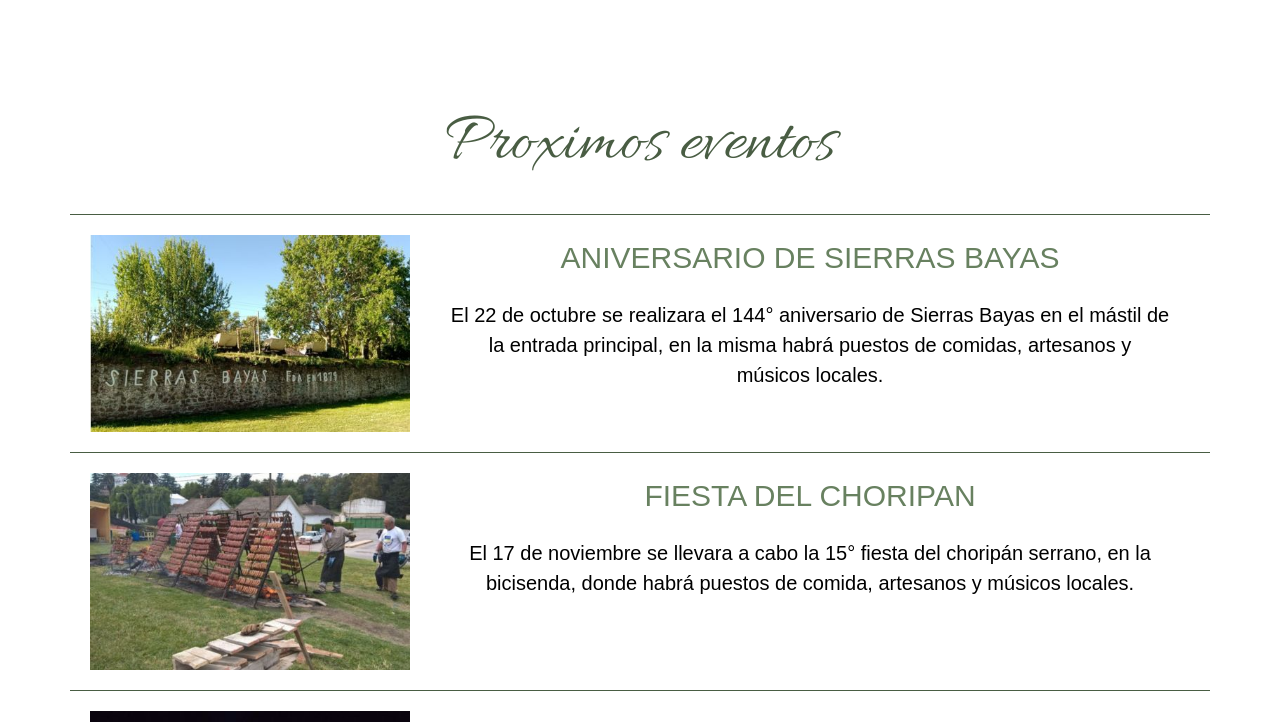
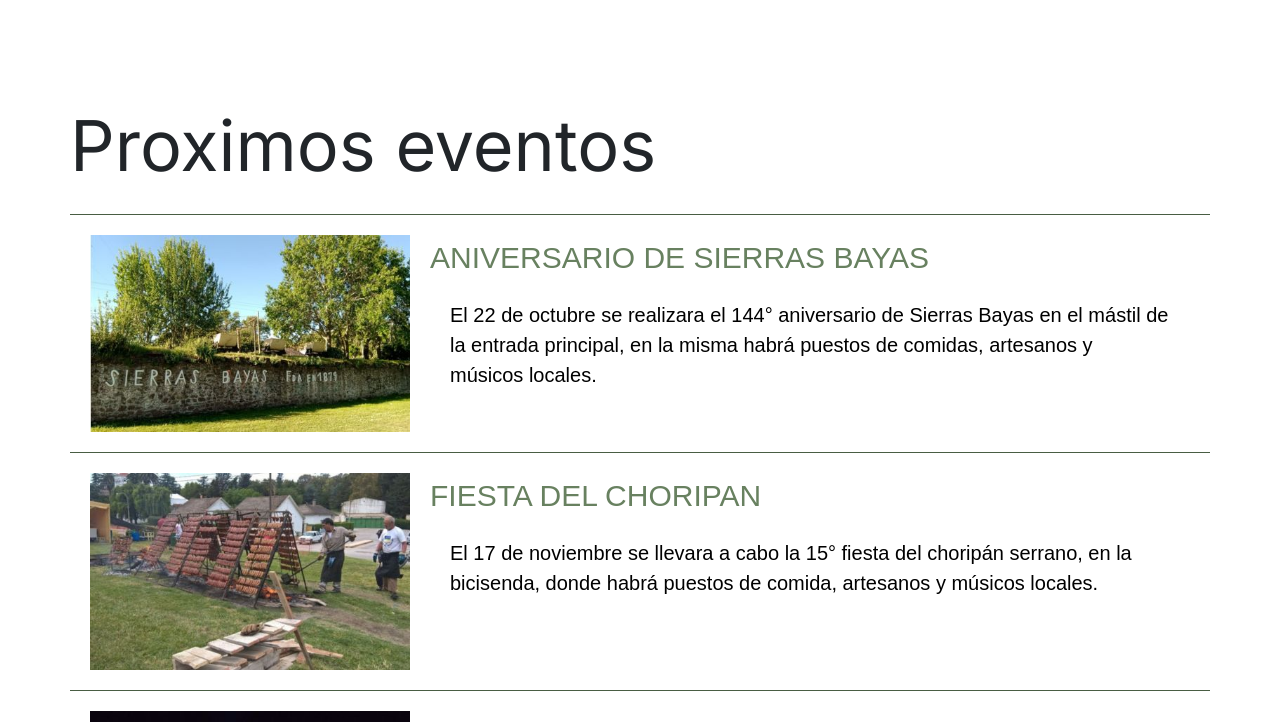
Before and after one commit to AyelenPorqueres/empleos, a Next.js app: page /cardturismo in a window 1280 px wide. Shown: the part 1275-1997 px from the top of the page. Built offline with nearby package versions, Linux system fonts and the light colour scheme; a web font is replaced by a local one.

Commit message:
arreglo letra

```diff
--- a/src/app/componentes/containerImagenesTurismo/containerImagenesTurismo.css
+++ b/src/app/componentes/containerImagenesTurismo/containerImagenesTurismo.css
@@ -1,6 +1,5 @@
 .container-cards {
     background-color: white;
-
     margin: 2px 180px;
     padding: 10px;
   }
--- a/src/app/componentes/portadaTurismo/portadaTurismo.css
+++ b/src/app/componentes/portadaTurismo/portadaTurismo.css
@@ -11,7 +11,7 @@
     width: 100%;
 }
 
-p{
+.titulo-portada-turismo{
     font-family: 'Allura', cursive;
     font-size: 80px;
     text-align: center;
--- a/src/app/componentes/portadaTurismo/portadaTurismo.tsx
+++ b/src/app/componentes/portadaTurismo/portadaTurismo.tsx
@@ -1,11 +1,6 @@
 'use client'
 import React from "react";
-
 import './portadaTurismo.css'
-
-
-
-
 
 export function PortadaTurismo() {
   return (
@@ -14,7 +9,7 @@
         <img src="imagenes/imagenesTurismo/portadaTurismo.jpg" className="img-fluid img-portada" alt="..."></img>
       </div>
       <div>
-        <p>Conoce Sierras Bayas</p>
+        <p className="titulo-portada-turismo">Conoce Sierras Bayas</p>
       </div>
     </>
 
```
